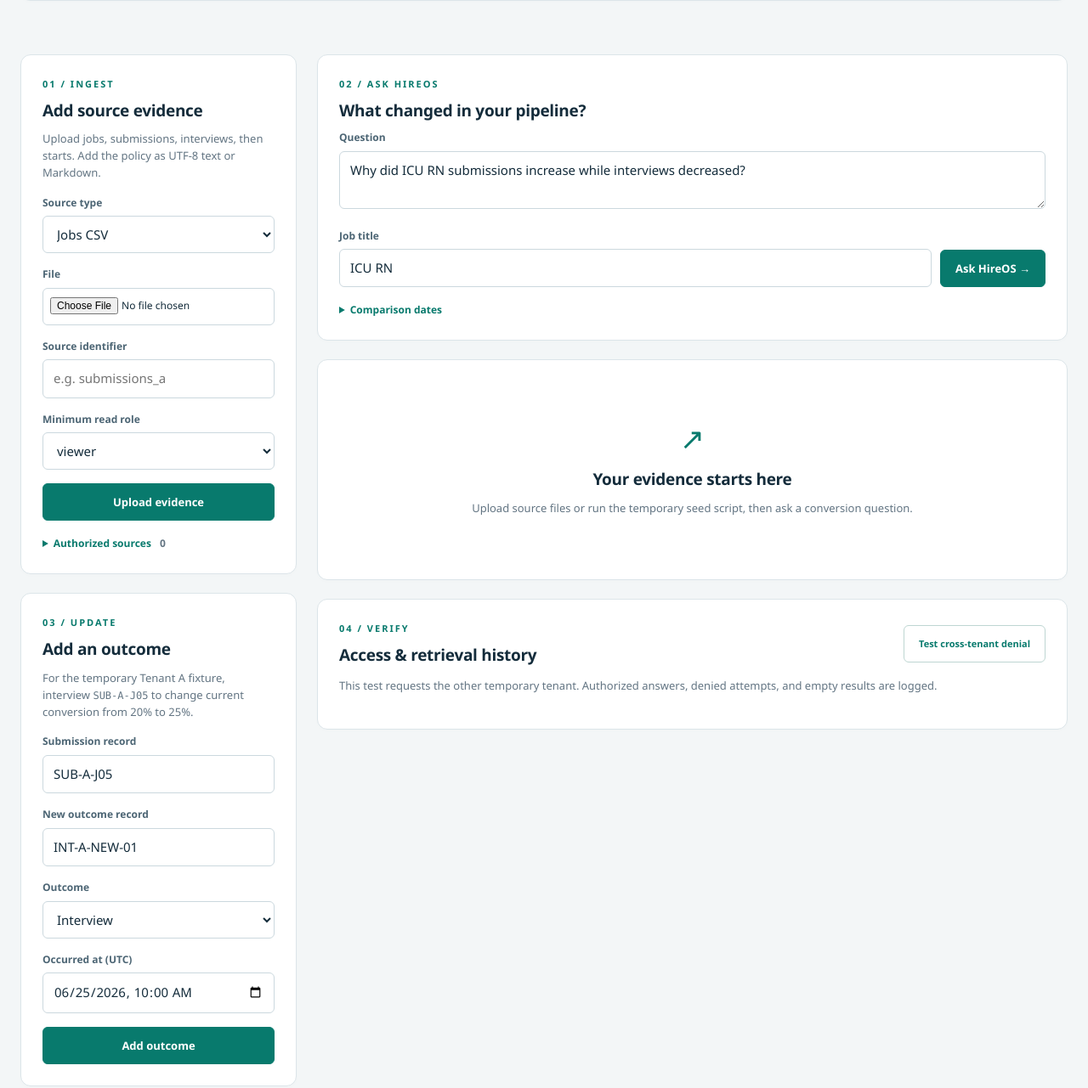
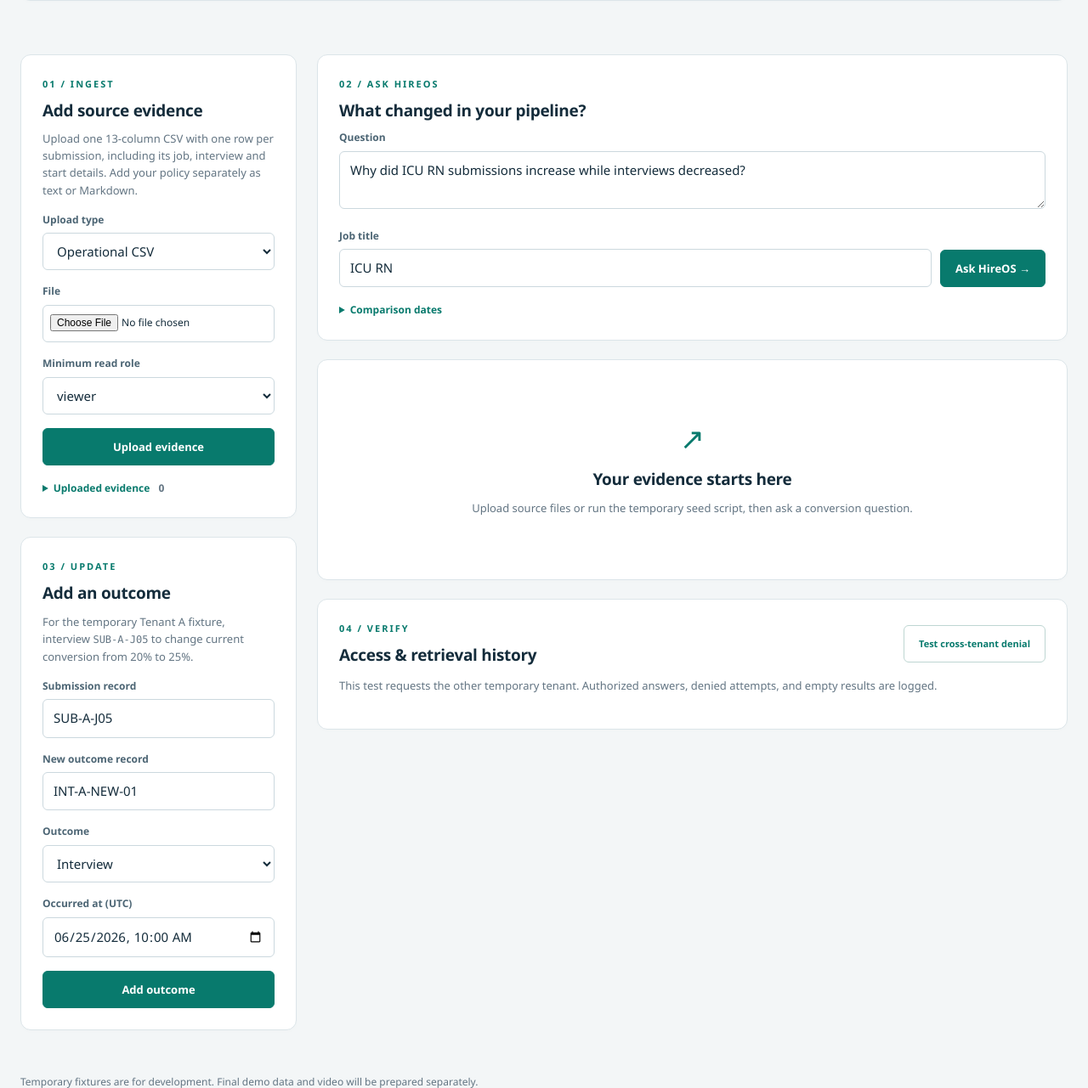
Before and after one commit to Keshav77463/hireos-brain-portfolio, a FastAPI app: page / in a window 1280 px wide. Shown: the part 617-1898 px from the top of the page at 85% size. Run offline with FastAPI, Linux system fonts and the light colour scheme.

Commit message:
feat(ui): accept one operational CSV and display import counts

```diff
--- a/app/static/app.js
+++ b/app/static/app.js
@@ -40,12 +40,20 @@ function disconnect() {
 }
 async function refresh() {
   const [sources, logs] = await Promise.all([api("/api/sources"), api("/api/retrieval-logs")]);
-  $("sources").replaceChildren(...sources.map(s => {
+  const groups = new Map();
+  sources.forEach(source => {
+    const key = source.type + ":" + source.filename;
+    if (!groups.has(key)) groups.set(key, []);
+    groups.get(key).push(source);
+  });
+  $("sources").replaceChildren(...Array.from(groups.values()).map(entries => {
     const row = node("div", undefined, "source-row");
-    row.append(node("strong", s.source_id), node("div", s.filename + " · " + s.min_role));
+    row.append(node("strong", entries[0].filename),
+      node("div", entries.map(source => source.source_id).join(" · ")),
+      node("div", "Access: " + Array.from(new Set(entries.map(source => source.min_role))).join(", ")));
     return row;
   }));
-  $("source-count").textContent = sources.length;
+  $("source-count").textContent = groups.size;
   $("audit").replaceChildren(...logs.map(log => {
     const row = node("div", undefined, "audit-row");
     row.append(node("span", log.status, "tag"), node("span", log.question),
@@ -72,6 +80,16 @@ $("disconnect").addEventListener("click", () => { disconnect(); notice("Disconne
 $("file").addEventListener("change", () => {
   if ($("file").files[0]) $("source").value = $("file").files[0].name.replace(/\.[^.]+$/, "");
 });
+function updateUploadKind() {
+  const policy = $("kind").value === "policy";
+  $("policy-source").hidden = !policy;
+  $("source").disabled = !policy;
+  $("source").required = policy;
+  $("file").accept = policy ? ".md,.txt" : ".csv";
+  $("file").value = "";
+}
+$("kind").addEventListener("change", updateUploadKind);
+updateUploadKind();
 async function runForm(form, action) {
   const button = form.querySelector("button");
   button.disabled = true;
@@ -83,12 +101,16 @@ $("upload-form").addEventListener("submit", event => {
   runForm(event.target, async () => {
     const kind = $("kind").value;
     const body = new FormData();
-    body.append("source_id", $("source").value);
+    if (kind === "policy") body.append("source_id", $("source").value);
     body.append("min_role", $("access").value);
     body.append("file", $("file").files[0]);
     if (kind !== "policy") body.append("kind", kind);
     const result = await api("/api/ingest/" + (kind === "policy" ? "policy" : "csv"), {method: "POST", body});
-    notice("Upload complete · " + JSON.stringify(result));
+    if (result.record_types) {
+      const counts = Object.entries(result.record_types).map(([name, count]) => count + " " + name + " records");
+      notice("CSV uploaded · " + result.rows + " submission rows; " + counts.join(", ") + ". Inserted: " + result.inserted +
+        "; updated: " + result.updated + "; unchanged: " + result.unchanged + "; stale: " + result.stale + ".");
+    } else notice("Policy upload complete · " + JSON.stringify(result));
     await refresh();
   });
 });
--- a/app/templates/index.html
+++ b/app/templates/index.html
@@ -31,14 +31,14 @@
     <div class="workspace">
       <aside>
         <section class="panel"><p class="step">01 / INGEST</p><h2>Add source evidence</h2>
-          <p class="muted">Upload jobs, submissions, interviews, then starts. Add the policy as UTF-8 text or Markdown.</p>
+          <p class="muted">Upload one 13-column CSV with one row per submission, including its job, interview and start details. Add your policy separately as text or Markdown.</p>
           <form id="upload-form">
-            <label for="kind">Source type</label><select id="kind"><option value="jobs">Jobs CSV</option><option value="submissions">Submissions CSV</option><option value="interviews">Interviews CSV</option><option value="starts">Starts CSV</option><option value="policy">Policy document</option></select>
+            <label for="kind">Upload type</label><select id="kind"><option value="operational">Operational CSV</option><option value="policy">Policy document</option></select>
             <label for="file">File</label><input id="file" type="file" accept=".csv,.md,.txt" required>
-            <label for="source">Source identifier</label><input id="source" placeholder="e.g. submissions_a" required pattern="[A-Za-z0-9][A-Za-z0-9_.-]{0,127}">
+            <div id="policy-source" hidden><label for="source">Policy source identifier</label><input id="source" placeholder="e.g. policy_a" disabled pattern="[A-Za-z0-9][A-Za-z0-9_.-]{0,127}"></div>
             <label for="access">Minimum read role</label><select id="access"><option>viewer</option><option>recruiter</option><option>admin</option></select>
             <button>Upload evidence</button>
-          </form><details><summary>Authorized sources <span id="source-count">0</span></summary><div id="sources"></div></details>
+          </form><details><summary>Uploaded evidence <span id="source-count">0</span></summary><div id="sources"></div></details>
         </section>
         <section class="panel"><p class="step">03 / UPDATE</p><h2>Add an outcome</h2>
           <p class="muted">For the temporary Tenant A fixture, interview <code>SUB-A-J05</code> to change current conversion from 20% to 25%.</p>
```
